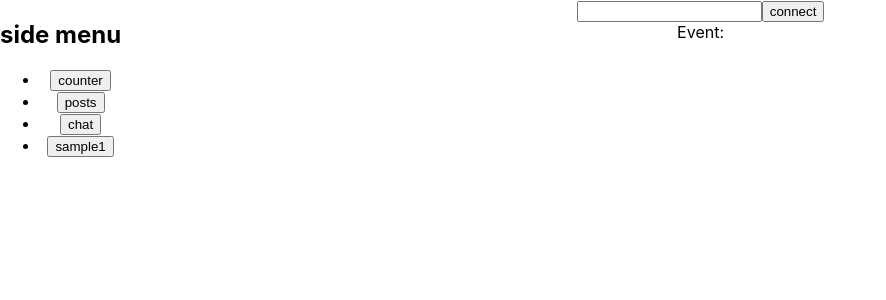
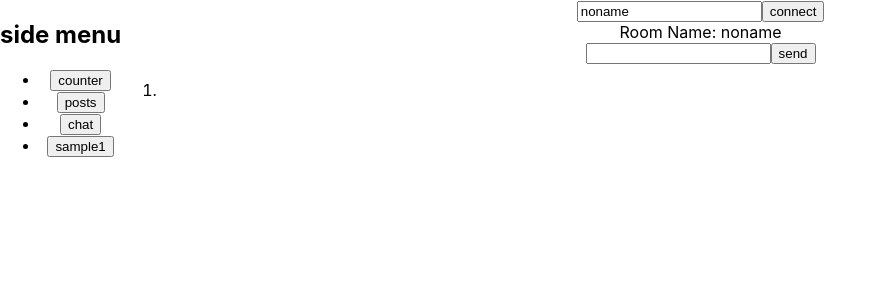
Before and after one commit to blck-snwmn/hello-react, a React (Create React App) app: page / in a window 1280 px wide. Both pictures are taken after a click on the button "chat". Shown: the top 300 px of the page, without its empty margins (0-886 px from the left). Built offline with nearby package versions, Linux system fonts and the light colour scheme; no server answers.

Commit message:
Change to use chat

```diff
--- a/src/components/contents/Chat.tsx
+++ b/src/components/contents/Chat.tsx
@@ -1,4 +1,4 @@
-import React, { useState, useRef } from 'react';
+import React, { useState, useRef, useEffect } from 'react';
 import { useWebSocketEvent } from '../../hooks/Custom'
 
 function show(event: Event): string {
@@ -24,7 +24,46 @@ function show(event: Event): string {
     console.log("show", message)
     return message
 }
-
+const ShowMessgae = (props: {
+    eventState: Event
+}) => {
+    const [eventsState, setEventsState] = useState<Event[]>([])
+    useEffect(() => {
+        setEventsState(old => [...old, props.eventState])
+    }, [props.eventState])
+    return (
+        <ol>
+            {
+                eventsState.map(e => {
+                    return (
+                        < li key={e.timeStamp} >
+                            {show(e)}
+                        </li>
+                    )
+                })
+            }
+        </ol>
+    )
+}
+const SendMessage = (props: {
+    webSocket: WebSocket
+}) => {
+    const inputRef = useRef<HTMLInputElement>(null);
+    return (
+        <div>
+            <input ref={inputRef} />
+            <button onClick={() => {
+                if (inputRef.current) {
+                    // 非同期で投げるほうがよいかも
+                    // 要検証
+                    props.webSocket.send(inputRef.current.value)
+                }
+            }} >
+                send
+            </button>
+        </div>
+    )
+}
 const UrlChanger = (props: {
     eventState: Event,
     setUrlState: (v: React.SetStateAction<string>) => void
@@ -33,7 +72,7 @@ const UrlChanger = (props: {
     return (
         <div>
             <div>
-                <input id="input" type="text" ref={inputRef} />
+                <input id="input" type="text" ref={inputRef} defaultValue="noname" />
                 <button onClick={() => {
                     if (inputRef.current) {
                         props.setUrlState(inputRef.current.value)
@@ -41,22 +80,26 @@ const UrlChanger = (props: {
                 }}>connect</button>
             </div>
             <div>
-                Event: {show(props.eventState)}
+                Room Name: {inputRef.current ? inputRef.current.value : "noname"}
             </div>
         </div>
     )
 }
+
 const Chat = () => {
     console.log("chat")
 
-    const urlBase = "ws://localhost:18888/websocket/"
-    const [urlState, setUrlState] = useState("send")
+    const urlBase = "ws://localhost:28888/ws/"
+    const [urlState, setUrlState] = useState("noname")
     const url = urlBase + urlState
 
     const [eventState, ws] = useWebSocketEvent(url)
+
     return (
         <div>
             <UrlChanger eventState={eventState} setUrlState={setUrlState} />
+            <SendMessage webSocket={ws} />
+            <ShowMessgae eventState={eventState} />
         </div >
     )
 }
```
